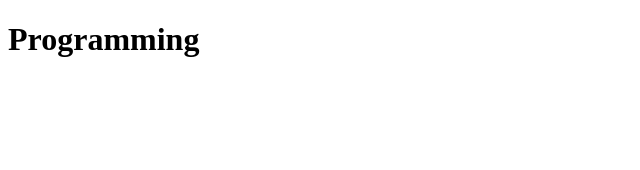
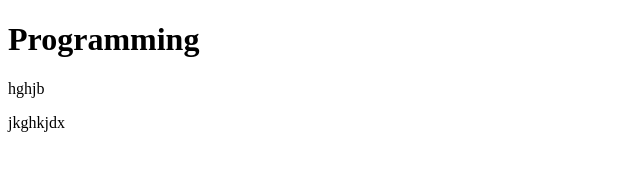
Before and after one commit to mihirbramhane/practice, a plain HTML site: page index.html in a window 1280 px wide. Shown: the whole page, without its empty margins (0-640 px from the left). Drawn offline with Linux system fonts and the light colour scheme.

Commit message:
Add two new paragraphs to index.html
2nd changes

```diff
--- a/index.html
+++ b/index.html
@@ -7,5 +7,7 @@
 </head>
 <body>
     <h1>Programming</h1>
+    <p>hghjb</p>
+    <p>jkghkjdx</p>
 </body>
 </html>
```
